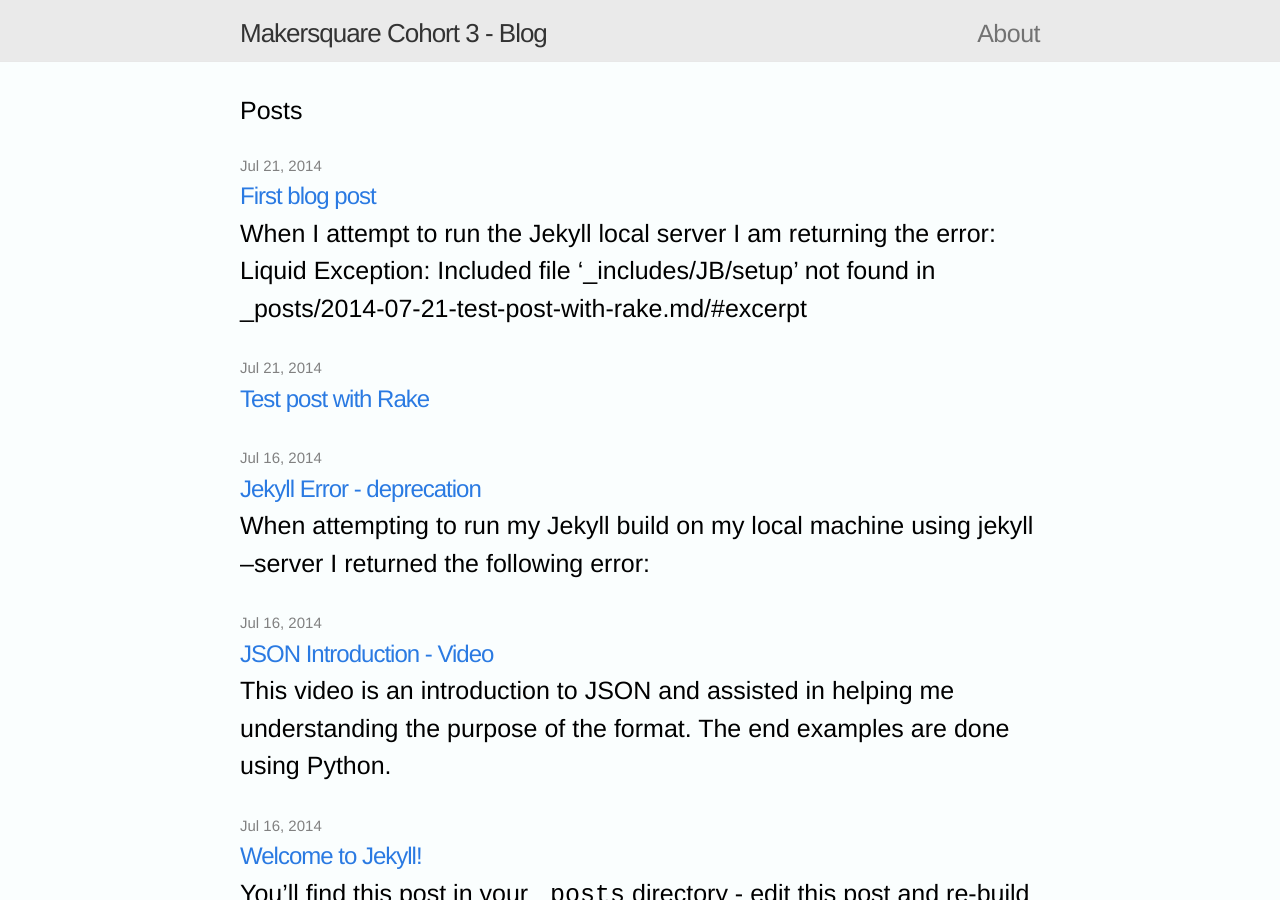
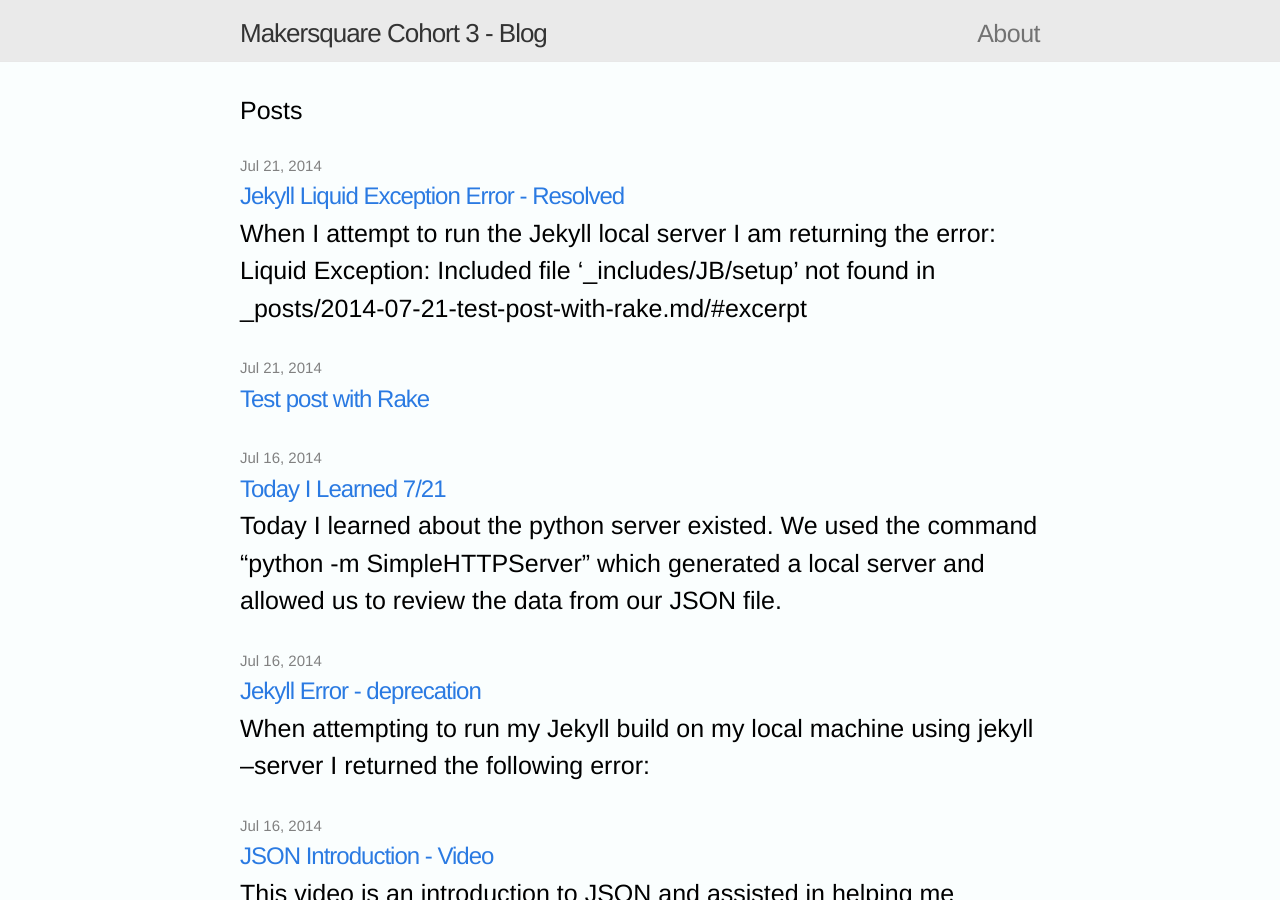
Before and after one commit to evanniedojadlo/evanniedojadlo.github.io, a Jekyll site: the page built from index.html, in a window 1280 px wide and 900 px high. Built offline with Jekyll 4.4.1, drawn with Linux system fonts in a browser that asks for light colours.

Commit message:
Added post and updated the title post

```diff
--- a/_posts/2014-07-21-jekyll-server-error.markdown
+++ b/_posts/2014-07-21-jekyll-server-error.markdown
@@ -1,6 +1,6 @@
 ---
 layout: post
-title:  "First blog post"
+title:  "Jekyll Liquid Exception Error - Resolved"
 date:   2014-07-21 19:18:16
 categories: jekyll
 ---
@@ -10,3 +10,7 @@
   Liquid Exception: Included file '_includes/JB/setup' not found in _posts/2014-07-21-test-post-with-rake.md/#excerpt
 
  My guess is that this is due to my attempt at generating a post via the rake command. I will be going over it today in class and reporting on the fix.
+
+ UPDATE:
+
+ This error is regarding templating and once I deleted the body of the rake generated post containing a template script to a non-existant path I was able to run the server without issue.
--- /dev/null
+++ b/_posts/2014-07-22-TIL1.markdown
@@ -0,0 +1,8 @@
+---
+layout: post
+title:  "Today I Learned 7/21"
+date:   2014-07-16 20:00:00
+categories: terminal, python
+---
+
+Today I learned about the python server existed. We used the command "python -m SimpleHTTPServer" which generated a local server and allowed us to review the data from our JSON file.
```
